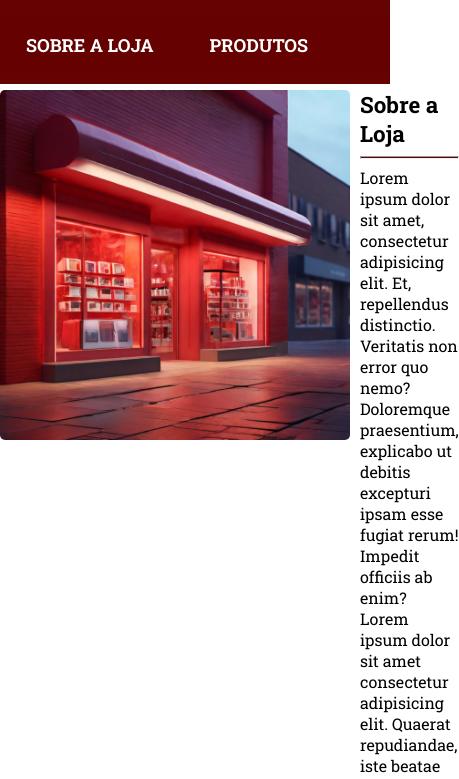
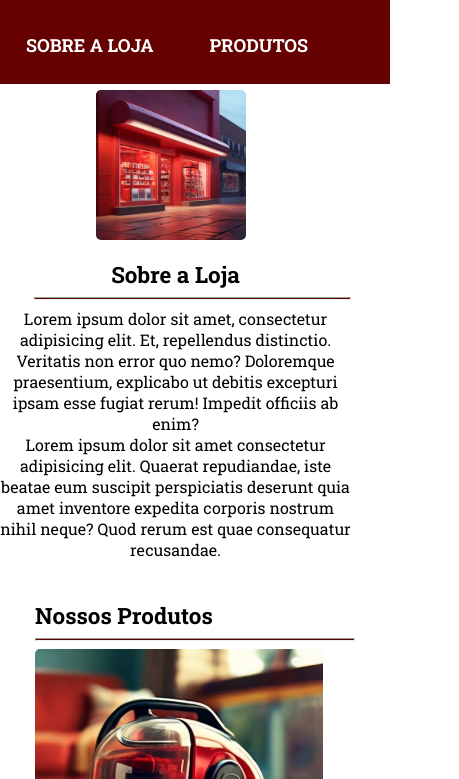
Before and after one commit to saradess/css_lojaVintage-, a plain HTML site: page index.html in a window 390 px wide. Shown: the part 65-844 px from the top of the page, 459 px wide, since content can reach past the window. Drawn offline with nearby package versions, Linux system fonts and the light colour scheme; a web font is replaced by a local one.

Commit message:
ajuste do posicionamento do texto-sobre no mobile

```diff
--- a/main.css
+++ b/main.css
@@ -164,15 +164,30 @@ section{
         display: none;
     }
 
+    .container-flex {
+        display: flex;
+        flex-direction: column;
+        align-items: center;
+        text-align: center;
+    }
+
+    .texto-sobre {
+        margin-top: 20px;
+    }
+
     .sobre-a-loja{
         max-width: 90%;
         padding: 0;
     }
 
+    .texto-sobre hr{
+        margin-left: 34px;
+    }
+
     .sobre-a-loja img{
         margin-right: 10px;;
         height: auto;
-        max-height: 350px;
+        max-height: 150px;
         float: left
     }
 
```
